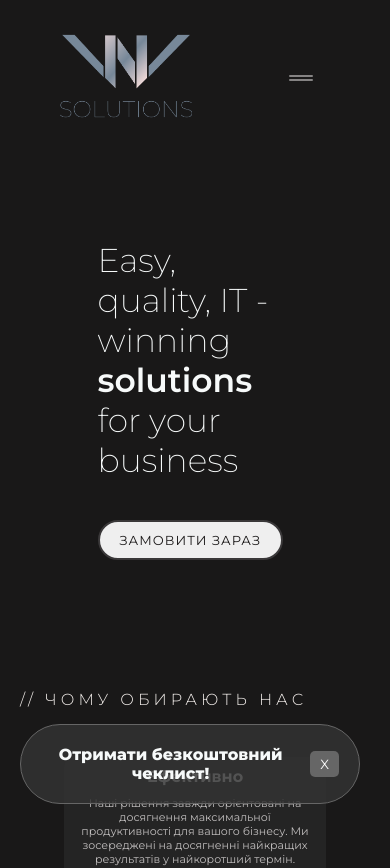
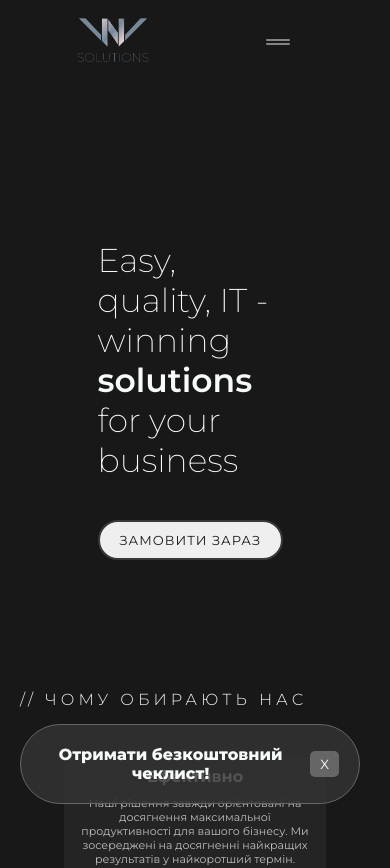
Before and after one commit to katyaandrushko/vnv-solutions, a React (Create React App) app: page / in a window 390 px wide. Shown: the top 868 px of the page. Built offline with nearby package versions, Linux system fonts and the light colour scheme.

Commit message:
Fix nav on top of page on mobile

```diff
--- a/src/components/Nav/nav.scss
+++ b/src/components/Nav/nav.scss
@@ -57,9 +57,9 @@
 
 @media (max-width: 1024.98px) {
     .navbars {
-        padding: 0 20px;
-        position: absolute;
-        z-index: 1;
+
+        position: fixed;
+        z-index: 10;
         top: 0;
         left: 0;
         width: 100%;
@@ -68,6 +68,10 @@
         justify-content: space-between;
         align-items: center;
 
+        .logo-img {
+            width: 100px;
+            height: 100px;
+        }
 
         .menu-togle {
             cursor: pointer;
@@ -136,7 +140,7 @@
 
             ul.nav-links {
                 position: absolute;
-                top: 60%;
+                top: 50%;
                 left: 50%;
                 transform: translate(-50%, -50%);
                 margin: 0;
@@ -162,7 +166,11 @@
 
 @media (max-width: 679.98px) {
     .navbars {
-        z-index: 4;
+
+        .logo-img {
+            width: 80px;
+            height: 80px;
+        }
 
         .nav-overlay {
 
```
